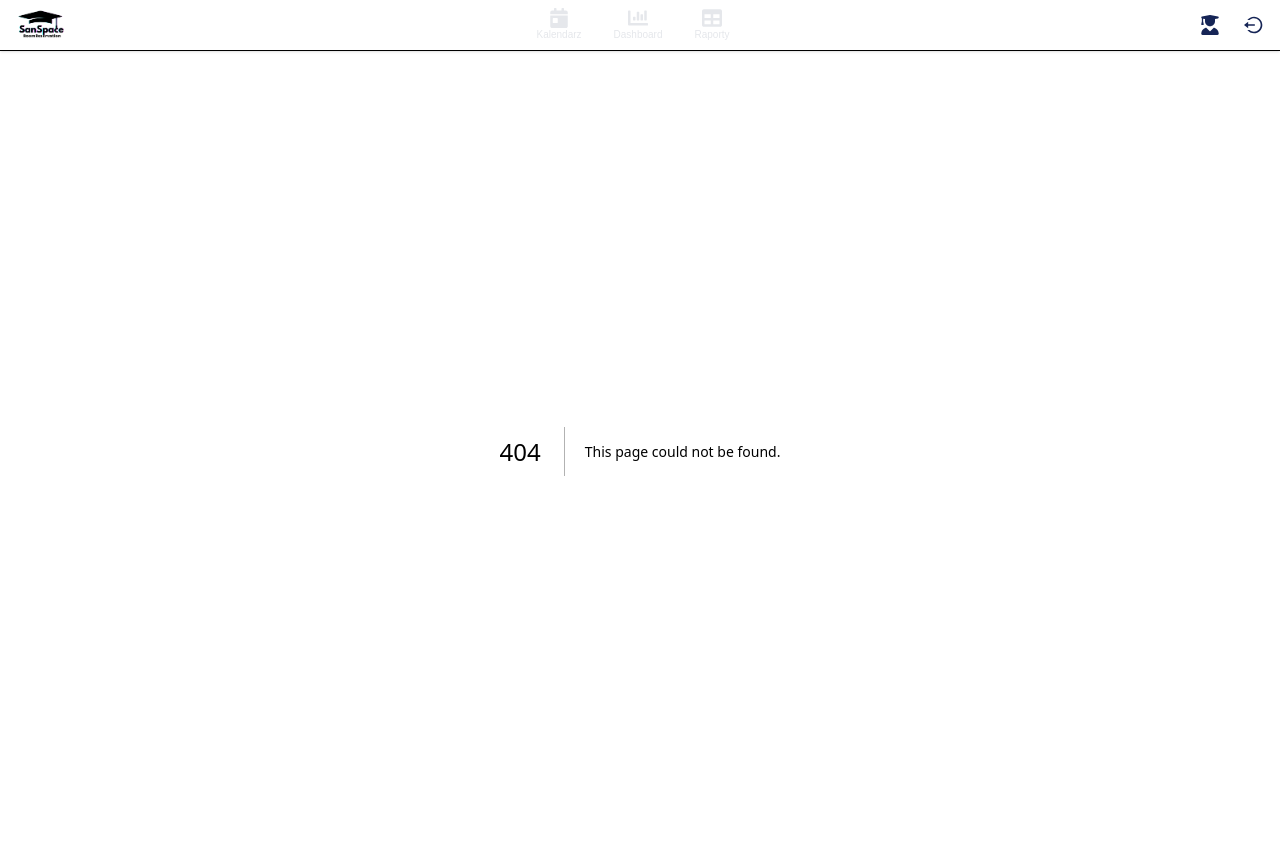
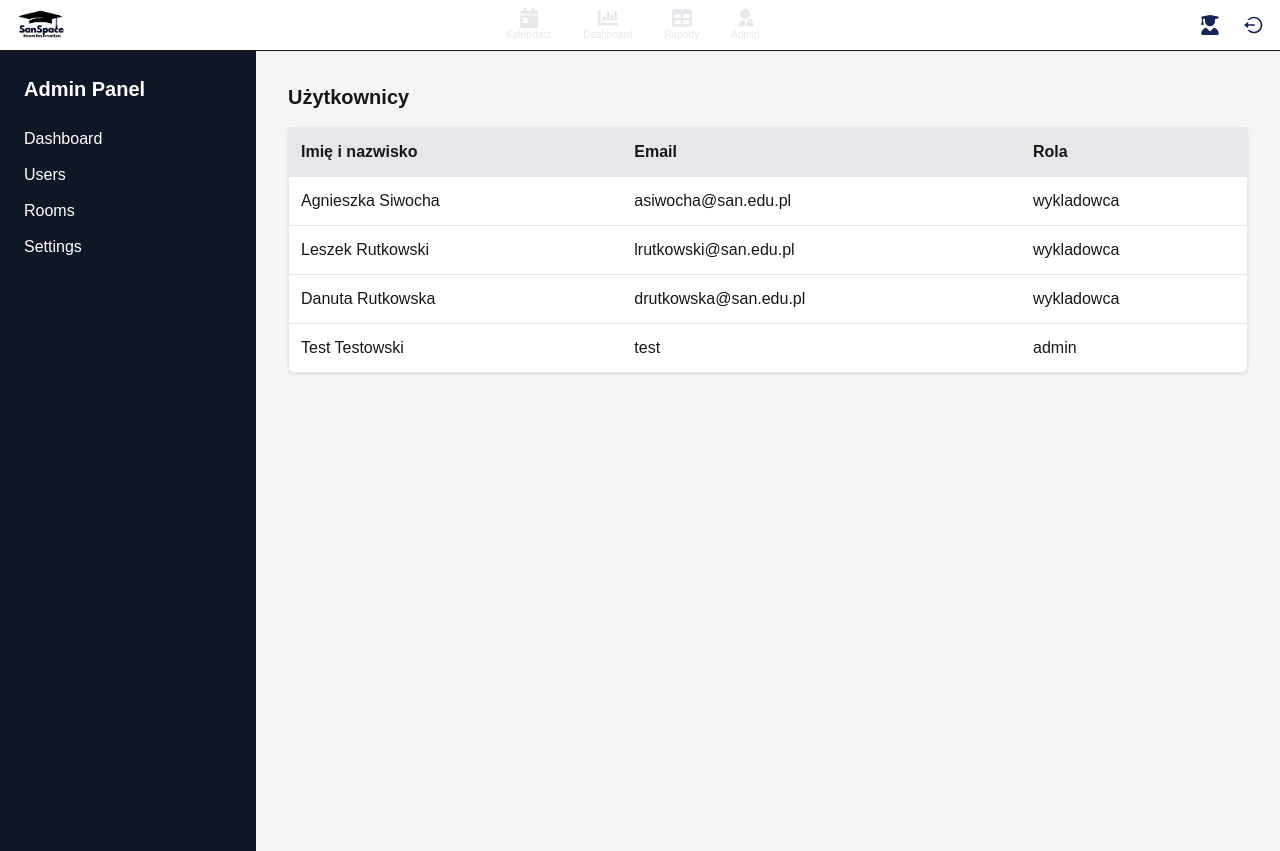
Before and after one commit to Krzysie3k/room_reservation, a Next.js app in the folder frontend/: page /admin/users in a window 1280 px wide. Before the commit this address had no page. Built offline with nearby package versions, Linux system fonts and the light colour scheme.

Commit message:
AdminPanel

```diff
--- /dev/null
+++ b/frontend/src/app/admin/layout.tsx
@@ -0,0 +1,51 @@
+// export default function AdminLayout({ children }: { children: React.ReactNode }) {
+//   return (
+//     <div className="flex h-screen">
+//       {/* Sidebar */}
+//       <aside className="w-64 bg-gray-900 text-white p-6">
+//         <h2 className="text-xl font-bold mb-6">Admin Panel</h2>
+//         <nav className="flex flex-col space-y-3">
+//           <a href="/admin" className="hover:text-gray-300">Dashboard</a>
+//           <a href="/admin/users" className="hover:text-gray-300">Users</a>
+//           <a href="/admin/rooms" className="hover:text-gray-300">Rooms</a>
+//           <a href="/admin/settings" className="hover:text-gray-300">Settings</a>
+//         </nav>
+//       </aside>
+
+//       {/* Main Content */}
+//       <main className="flex-1 bg-gray-100 p-8 overflow-y-auto">
+//         {children}
+//       </main>
+//     </div>
+//   );
+// }
+
+import type { ReactNode } from "react";
+
+export default function AdminLayout({ children }: { children: ReactNode }) {
+  return (
+    <div className="flex h-screen">
+      {/* Sidebar */}
+      <aside className="w-64 bg-gray-900 text-white p-6">
+        <h2 className="text-xl font-bold mb-6">Admin Panel</h2>
+        <nav className="flex flex-col space-y-3">
+          <a href="/admin" className="hover:text-gray-300">
+            Dashboard
+          </a>
+          <a href="/admin/users" className="hover:text-gray-300">
+            Users
+          </a>
+          <a href="/admin/rooms" className="hover:text-gray-300">
+            Rooms
+          </a>
+          <a href="/admin/settings" className="hover:text-gray-300">
+            Settings
+          </a>
+        </nav>
+      </aside>
+
+      {/* Main Content */}
+      <main className="flex-1 bg-gray-100 p-8 overflow-y-auto">{children}</main>
+    </div>
+  );
+}
--- /dev/null
+++ b/frontend/src/app/admin/page.tsx
@@ -0,0 +1,10 @@
+export default function AdminPage() {
+  return (
+    <div>
+      <h1 className="text-2xl font-bold mb-4">Admin Dashboard</h1>
+      <p>
+        Witaj w panelu administratora. Wybierz sekcję z menu po lewej stronie.
+      </p>
+    </div>
+  );
+}
--- /dev/null
+++ b/frontend/src/app/admin/rooms/RoomTable.tsx
@@ -0,0 +1,40 @@
+type Room = {
+  id: number;
+  name: string;
+  capacity: number;
+  type: string;
+  building: string;
+  floor: string;
+  description: string;
+};
+
+export default function RoomTable({ rooms }: { rooms: Room[] }) {
+  return (
+    <table className="min-w-full bg-white  rounded-lg shadow">
+      <thead>
+        <tr className="bg-gray-100 text-left">
+          <th className="p-3">Nr</th>
+          <th className="p-3">Typ</th>
+          <th className="p-3">Pojemność</th>
+          <th className="p-3">Budynek</th>
+          <th className="p-3">Piętro</th>
+          <th className="p-3">Opis</th>
+        </tr>
+      </thead>
+      <tbody>
+        {rooms.map((room) => (
+          <tr key={room.id} className="border border-gray-200">
+            <td className="p-3">{room.name}</td>
+            <td className="p-3">
+              {room.type.charAt(0).toUpperCase() + room.type.slice(1)}
+            </td>
+            <td className="p-3">{room.capacity}</td>
+            <td className="p-3">{room.building}</td>
+            <td className="p-3">{room.floor}</td>
+            <td className="p-3">{room.description}</td>
+          </tr>
+        ))}
+      </tbody>
+    </table>
+  );
+}
--- /dev/null
+++ b/frontend/src/app/admin/rooms/page.tsx
@@ -0,0 +1,11 @@
+import RoomTable from "./RoomTable";
+import { mockRooms } from "@/mock/mockRooms";
+
+export default function RoomsPage() {
+  return (
+    <div>
+      <h1 className="text-xl font-semibold mb-4">Sale</h1>
+      <RoomTable rooms={mockRooms} />
+    </div>
+  );
+}
--- /dev/null
+++ b/frontend/src/app/admin/settings/page.tsx
@@ -0,0 +1,8 @@
+export default function SettingsPage() {
+  return (
+    <div>
+      <h1 className="text-xl font-semibold mb-4">Ustawienia</h1>
+      <p>Moduł ustawień zostanie wkrótce dodany.</p>
+    </div>
+  );
+}
--- /dev/null
+++ b/frontend/src/app/admin/users/UserTable.tsx
@@ -0,0 +1,45 @@
+type User = {
+  id: number;
+  name: string;
+  surname: string;
+  email: string;
+  role: string;
+  //   status: string;
+};
+
+export default function UserTable({ users }: { users: User[] }) {
+  return (
+    <table className="min-w-full bg-white border rounded-lg shadow">
+      <thead>
+        <tr className="bg-gray-200 border border-gray-200 text-left">
+          <th className="p-3">Imię i nazwisko</th>
+          <th className="p-3">Email</th>
+          <th className="p-3">Rola</th>
+          {/* <th className="p-3">Status</th> */}
+        </tr>
+      </thead>
+      <tbody>
+        {users.map((user) => (
+          <tr key={user.id} className="border-t border border-gray-200">
+            <td className="p-3">
+              {user.name} {user.surname}
+            </td>
+            <td className="p-3">{user.email}</td>
+            <td className="p-3">{user.role}</td>
+            {/* <td className="p-3">
+              <span
+                className={`px-2 py-1 rounded text-sm font-medium ${
+                  user.status === "active"
+                    ? "bg-green-200 text-green-800"
+                    : "bg-red-200 text-red-800"
+                }`}
+              >
+                {user.status}
+              </span>
+            </td> */}
+          </tr>
+        ))}
+      </tbody>
+    </table>
+  );
+}
--- /dev/null
+++ b/frontend/src/app/admin/users/page.tsx
@@ -0,0 +1,11 @@
+import UserTable from "./UserTable";
+import { mockUsers } from "@/mock/mockUsers";
+
+export default function UsersPage() {
+  return (
+    <div>
+      <h1 className="text-xl font-semibold mb-4">Użytkownicy</h1>
+      <UserTable users={mockUsers} />
+    </div>
+  );
+}
--- a/frontend/src/app/rooms/RoomList.tsx
+++ /dev/null
@@ -1,43 +0,0 @@
-"use client";
-
-import { useEffect, useState } from "react";
-import { getRooms } from "services/roomService";
-import { Room } from "mock/mockRooms";
-
-export default function RoomList() {
-  const [rooms, setRooms] = useState<Room[]>([]);
-
-  useEffect(() => {
-    getRooms().then(setRooms);
-  }, []);
-
-  return (
-    <div className="p-4">
-      <h1 className="text-xl font-bold mb-4">Lista sal</h1>
-      <table className="w-full border text-sm">
-        <thead>
-          <tr className="bg-gray-200">
-            <th className="p-2 border">Nazwa</th>
-            <th className="p-2 border">Typ</th>
-            <th className="p-2 border">Pojemność</th>
-            <th className="p-2 border">Budynek</th>
-            <th className="p-2 border">Piętro</th>
-            <th className="p-2 border">Opis</th>
-          </tr>
-        </thead>
-        <tbody>
-          {rooms.map((room) => (
-            <tr key={room.id}>
-              <td className="p-2 border">{room.name}</td>
-              <td className="p-2 border">{room.type}</td>
-              <td className="p-2 border">{room.capacity}</td>
-              <td className="p-2 border">{room.building}</td>
-              <td className="p-2 border">{room.floor}</td>
-              <td className="p-2 border">{room.description}</td>
-            </tr>
-          ))}
-        </tbody>
-      </table>
-    </div>
-  );
-}
--- a/frontend/src/components/Navbar.tsx
+++ b/frontend/src/components/Navbar.tsx
@@ -6,8 +6,8 @@ import { useEffect, useState } from "react";
 import clsx from "clsx";
 import Image from "next/image";
 import { FaCalendarDay, FaChartBar, FaTable } from "react-icons/fa";
+import { RiAdminFill, RiLogoutCircleLine } from "react-icons/ri";
 import { FaUserGraduate } from "react-icons/fa6";
-import { RiLogoutCircleLine } from "react-icons/ri";
 
 export default function Navbar() {
   const pathname = usePathname();
@@ -62,6 +62,13 @@ export default function Navbar() {
         >
           Raporty
         </NavLink>
+        <NavLink
+          href="/admin"
+          active={pathname === "/admin"}
+          icon={<RiAdminFill size={20} />}
+        >
+          Admin
+        </NavLink>
       </div>
 
       {/* Użytkownik i wylogowanie */}
--- a/frontend/src/mock/mockUsers.ts
+++ b/frontend/src/mock/mockUsers.ts
@@ -38,6 +38,6 @@ export const mockUsers: User[] = [
     surname: "Testowski",
     email: "test",
     password: "test",
-    role: "wykladowca",
+    role: "admin",
   },
 ];
--- a/frontend/src/services/roomService.ts
+++ b/frontend/src/services/roomService.ts
@@ -2,6 +2,6 @@ import { mockRooms, Room } from "mock/mockRooms";
 // import axios from' '@/mock/mockRooms';
 
 export async function getRooms(): Promise<Room[]> {
-  // Tu teraz mock, później podmienisz na axios
+  // Tu teraz mock, później axios
   return Promise.resolve(mockRooms);
 }
```
